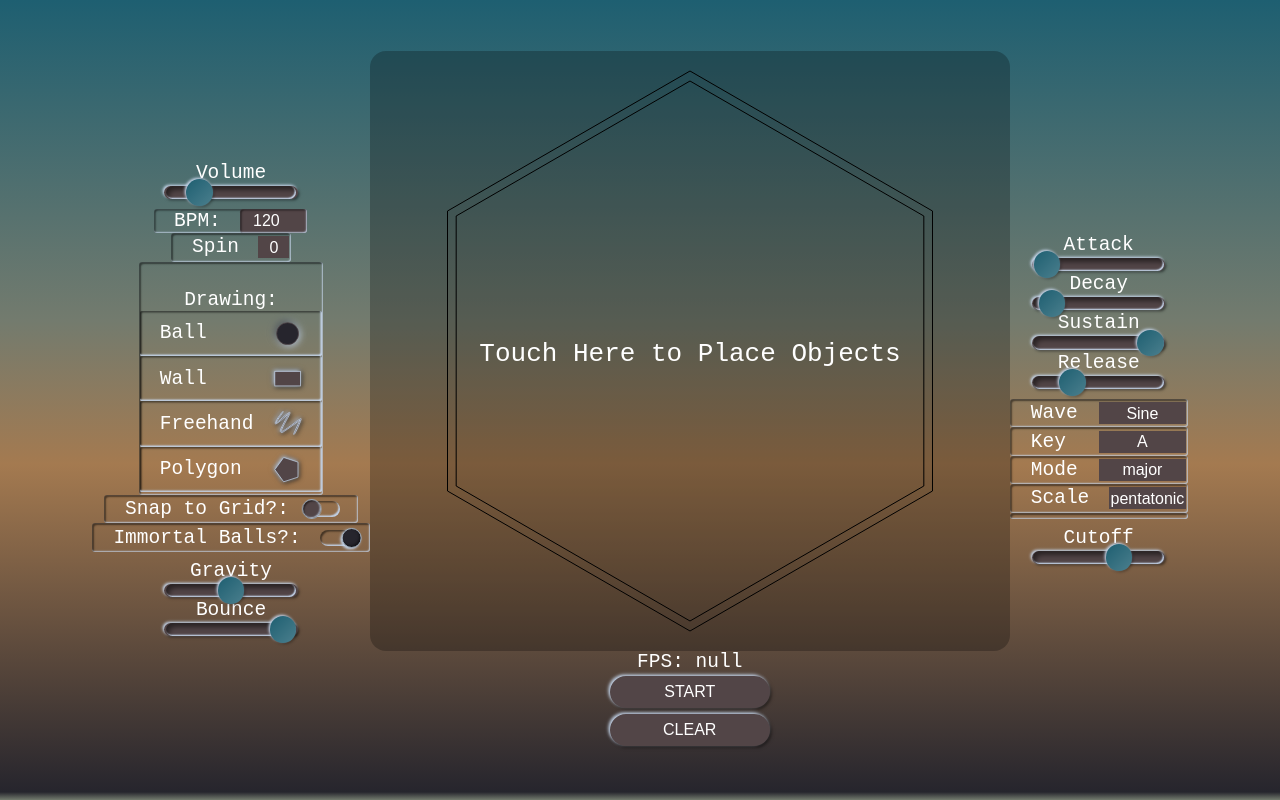
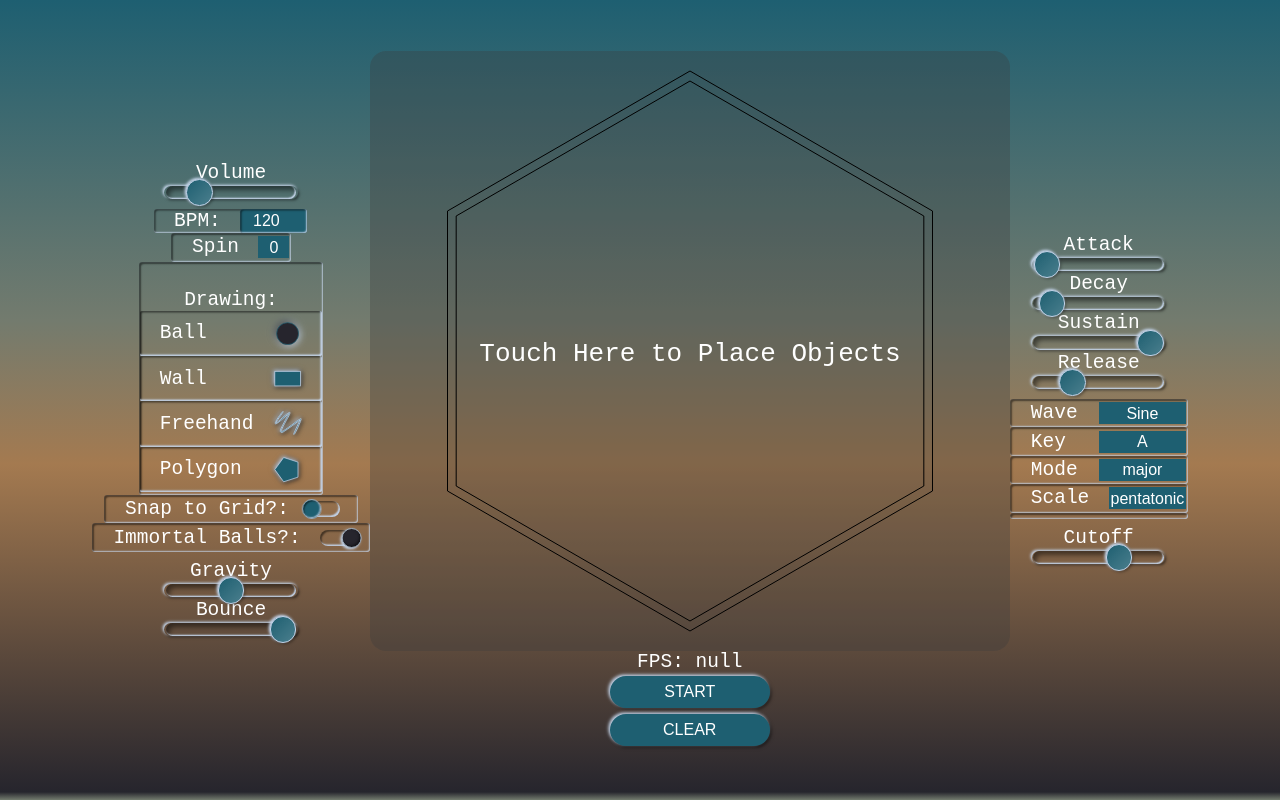
Before and after one commit to dathegreat/physics-synth, a website with bundled scripts: page index.html in a window 1280 px wide. Built offline with nearby package versions, Linux system fonts and the light colour scheme.

Commit message:
Finagles styling a little more and adds minimum velocity for balls to trigger a sound (fixes horrible noise when balls settle onto a surface)

```diff
--- a/Classes/SessionState.ts
+++ b/Classes/SessionState.ts
@@ -42,6 +42,7 @@ export class SessionState{
         bpm: number
         rhythm: number
         graphSize: Point
+        minimumTriggerVelocity: number
     }
     constructor(canvas: Canvas){
         this.canvas = {
@@ -80,7 +81,8 @@ export class SessionState{
             synth: new Synth("A", Modes["major"], Scales["pentatonic"], "sine", [4,5], 0.1, {attack: 0.01, decay: 0.1, sustain: 1, release: 0.5}),
             graphSize: {x: this.canvas.dimensions.x * 0.2, y: this.canvas.dimensions.x * 0.1},
             bpm: 120,
-            rhythm: 0
+            rhythm: 0,
+            minimumTriggerVelocity: 50
         }
 
         this.music.synth.generateNotes()
--- a/main.ts
+++ b/main.ts
@@ -215,7 +215,9 @@ function physicsLoop(callTime){
 		}
 		const collision = physics.testGlobalCollision(state.objects.balls[i], state.objects.polygons, timeDelta, state)
 		if( collision ){
-			state.music.synth.playRandomNote()
+			if( vectorMagnitude(state.objects.balls[i].velocity) > state.music.minimumTriggerVelocity){
+				state.music.synth.playRandomNote()
+			}
 			const bounceVector = physics.calculateBounce( state.objects.balls[i], lineToVector(<Point[]> collision), state)
 			state.objects.balls[i].velocity = bounceVector
 			state.objects.balls[i].hitCount += 1
@@ -336,7 +338,6 @@ document.getElementById("canvas").addEventListener("pointerup", (e)=>{
 				new Polygon({x:0,y:0}, state.placement.drawnPoints, {x:0,y:0}, {x:0,y:0}, 0, true)
 			)
 		}
-		console.log(state.placement.drawnPoints.length)
 		state.placement.drawnPoints = []
 	}
 })
--- a/styles.css
+++ b/styles.css
@@ -1,8 +1,9 @@
+/* https://coolors.co/26252d-1e5f71-737b6e-a47a50-524547 */
 :root {
-	--secondary: #1e5f71;
+	--secondary: #524547;
 	--olive: #173516;
 	--grey: #A0AFBE;
-	--primary: #524547;
+	--primary: #1e5f71;
 	--lightAccent: #C3D3E8;
 	--darkAccent: #26252d;
 }
@@ -204,12 +205,13 @@ body{
 	margin: 2em;
 	background-color: #737b6e;
 	background-image: linear-gradient(0deg, #737b6e 0%, #26252d 1%, #a47a50 42%, #737b6e 60%, #1e5f71 100%);
-
 }
 
 canvas{
 	border: none;
 	border-radius: 1em;
+	background-color: rgba(255, 255, 255, 0.1);
+	touch-action: none;
 }
 
 button{
@@ -345,7 +347,7 @@ input[type=range]::-moz-range-thumb {
   width: 10em;
   height: 1em;
   padding: 0.1em 0.1em;
-  background: var(--primary);
+  background: none;
   border-radius: 1em;
   box-shadow: -0.1em -0.1em 0.2em var(--lightAccent), 0.1em 0.1em 0.2em rgba(0, 0, 0, 0.5);
 }
@@ -361,8 +363,9 @@ input[type=range]::-moz-range-thumb {
 	top: -0.5em;
 	width: 2em;
 	height: 2em;
-	background-color: var(--secondary);
+	background-color: var(--primary);
 	background-image: linear-gradient(-45deg, rgba(255,255,255,0.2), transparent);
+	border: 1px solid var(--lightAccent);
 	border-radius: 1em;
 	box-shadow: -0.1em -0.1em 0.2em var(--lightAccent), 0.1em 0.1em 0.2em rgba(0, 0, 0, 0.3);
 }
```
Also changed, not shown: background-sunset.jpg (deleted), build/Classes/SessionState.js, build/main.js, 2 other files.
